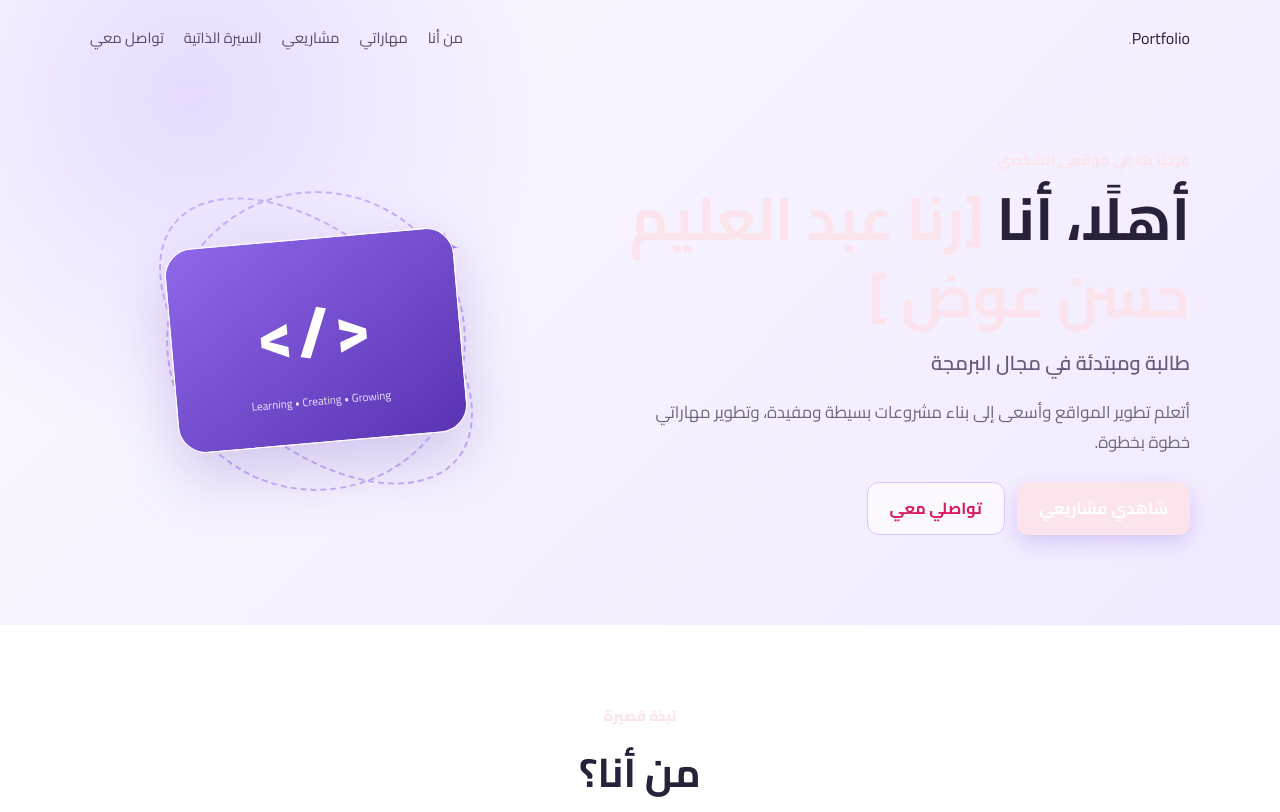
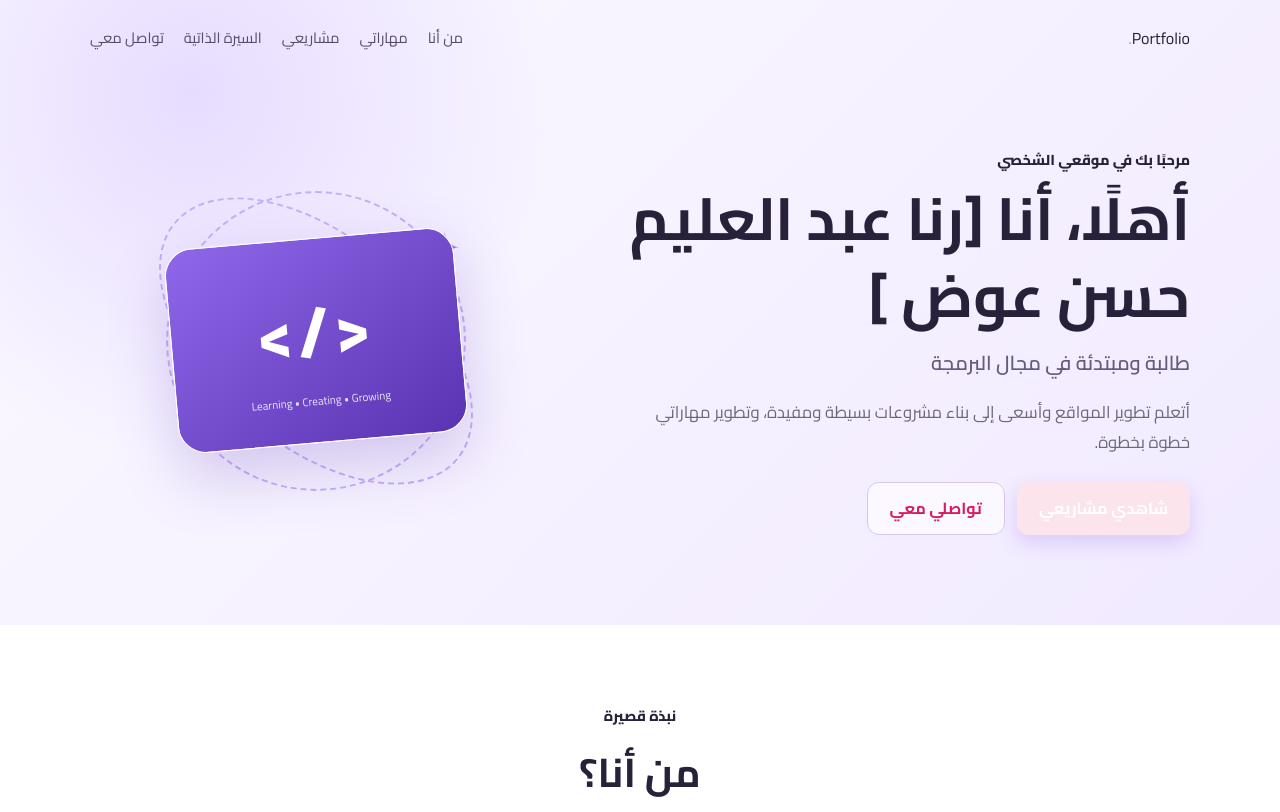
Before and after one commit to rh7632575-cell/my-portfolio3, a plain HTML site: page index.html in a window 1280 px wide. Shown: the top 812 px of the page. Drawn offline with Linux system fonts and the light colour scheme.

Commit message:
Change logo and eyebrow colors to black

```diff
--- a/style.css
+++ b/style.css
@@ -29,15 +29,15 @@ a { color: inherit; text-decoration: none; }
   min-height: 600px;
 }
 .nav { display: flex; justify-content: space-between; align-items: center; padding: 24px 0; gap: 24px; }
----dark.logo { font-size: 1.55rem; font-weight: 800; color: pink var(); direction: ltr; }
+---dark.logo { font-size: 1.55rem; font-weight: 800; color: black var(); direction: ltr; }
 .logo span { color: #c084fc; }
 .nav-links { display: flex; flex-wrap: wrap; gap: 20px; font-size: .92rem; color: #554b6b; }
 .nav-links a:hover { color: var(--pink-); }
 .hero-content { display: grid; grid-template-columns: 1.15fr .85fr; align-items: center; gap: 35px; padding: 70px 0 90px; }
-.eyebrow { color: var(--pink); font-size: .9rem; font-weight: 800; margin: 0 0 8px; }
+.eyebrow { color: var(--black); font-size: .9rem; font-weight: 800; margin: 0 0 8px; }
 h1, h2, h3, p { margin-top: 0; }
 h1 { font-size: clamp(2.2rem, 5vw, 3.7rem); line-height: 1.3; margin-bottom: 10px; }
-h1 span { color: var(--pink); }
+h1 span { color: var(--black); }
 .hero h2 { color: #675b7d; font-size: 1.25rem; font-weight: 600; margin-bottom: 16px; }
 .intro { max-width: 560px; color: var(--muted); font-size: 1.05rem; }
 .hero-actions { display: flex; flex-wrap: wrap; gap: 12px; margin-top: 25px; }
```
